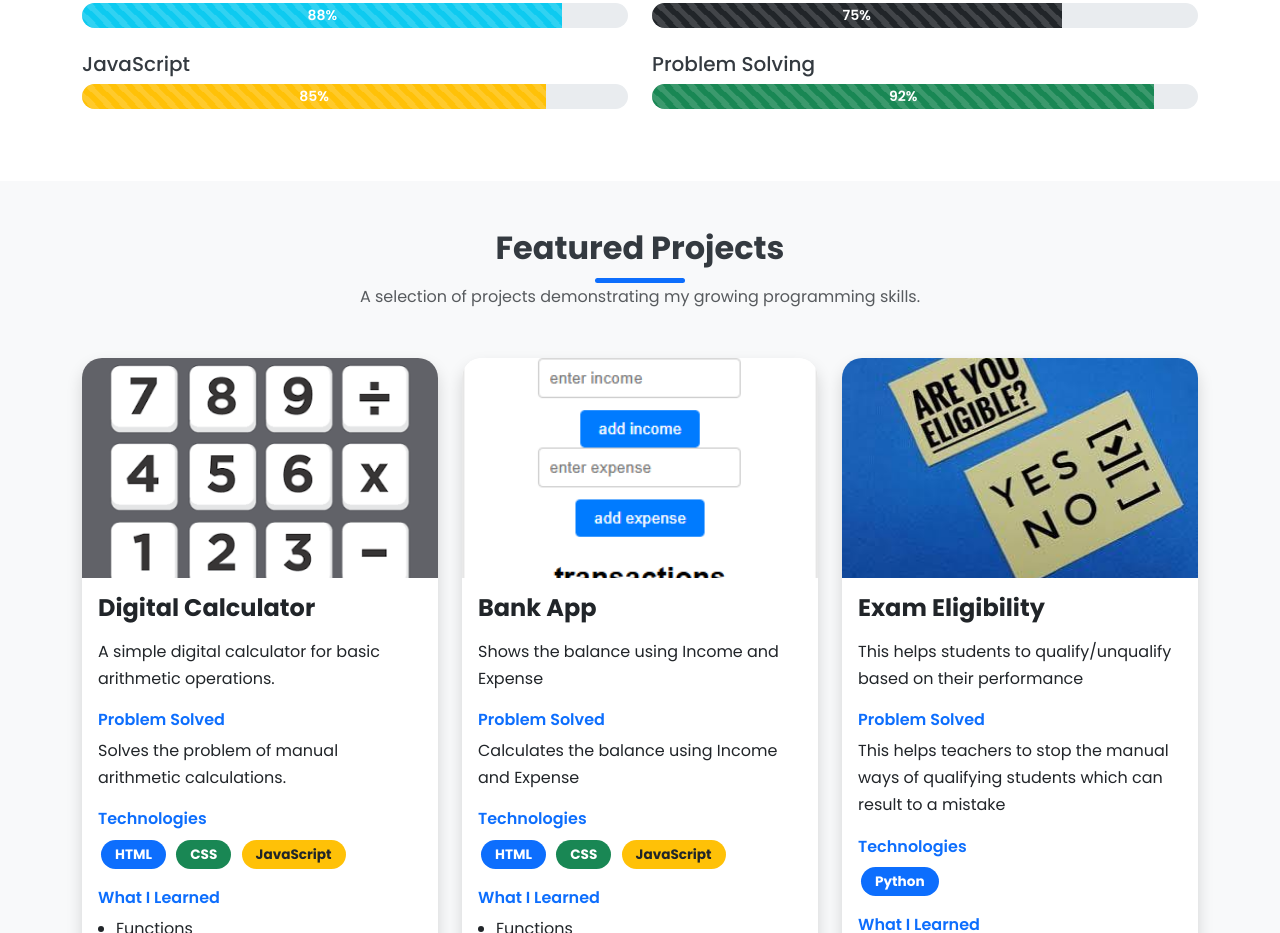
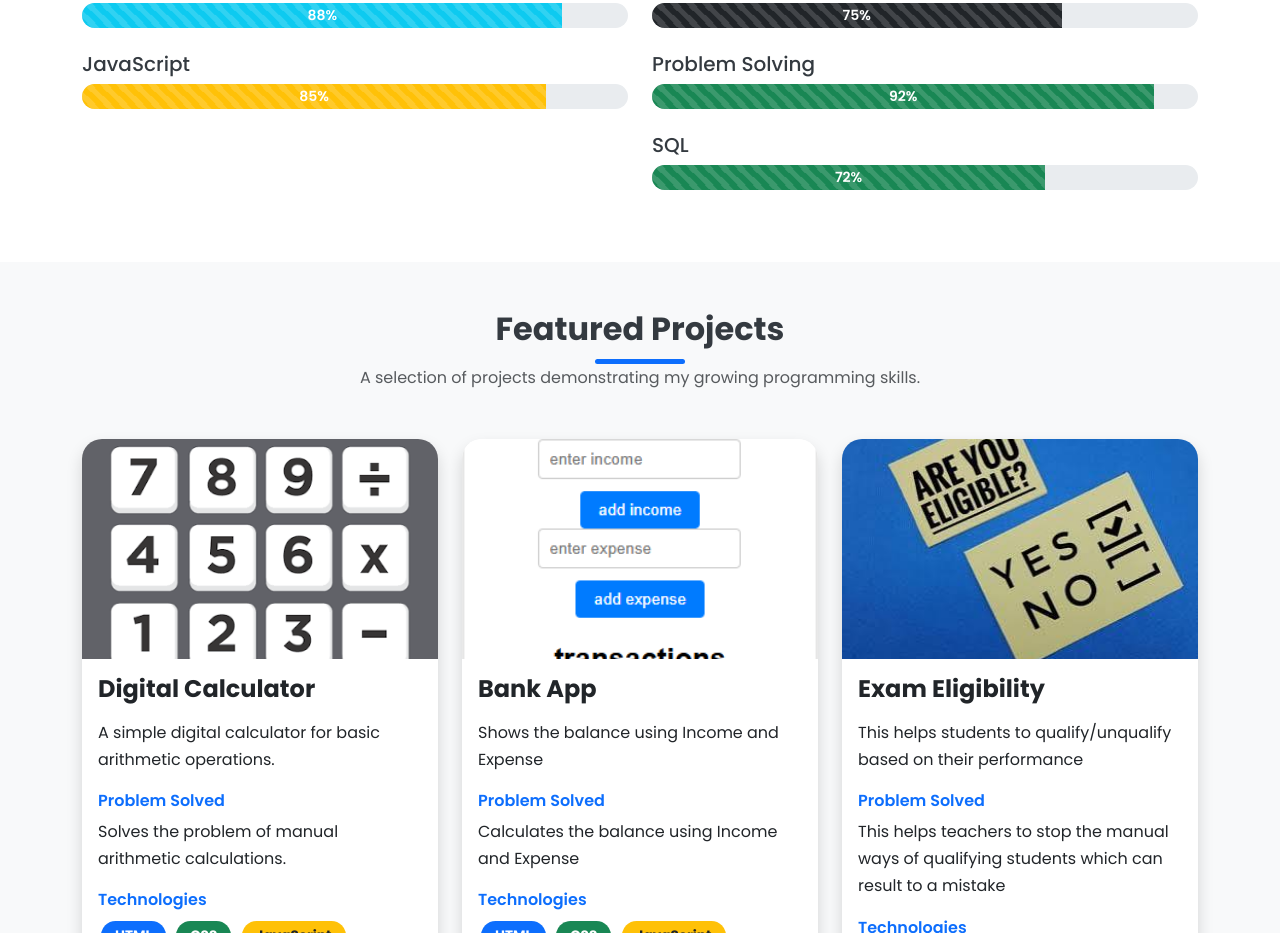
Before and after one commit to ogaga2010/Portfolio, a plain HTML site: page index.html in a window 1280 px wide. Shown: the part 3269-4202 px from the top of the page. Drawn offline with nearby package versions, Linux system fonts and the light colour scheme.

Commit message:
Update index.html

```diff
--- a/index.html
+++ b/index.html
@@ -690,6 +690,18 @@
 
           </div>
 
+           <h5>SQL</h5>
+
+          <div class="progress mb-4" style="height:25px;">
+
+            <div class="progress-bar bg-success progress-bar-striped progress-bar-animated" style="width:72%;">
+
+              72%
+
+            </div>
+
+          </div>
+
         </div>
 
       </div>
```
